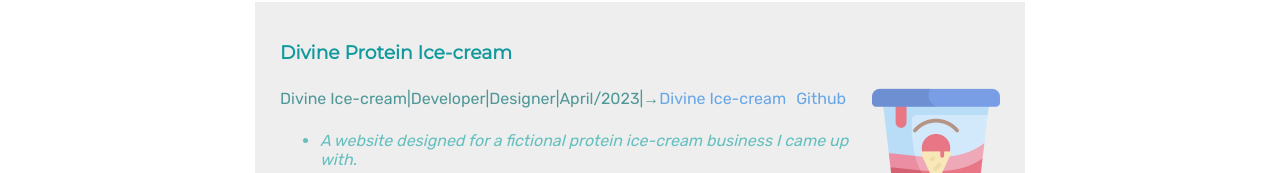
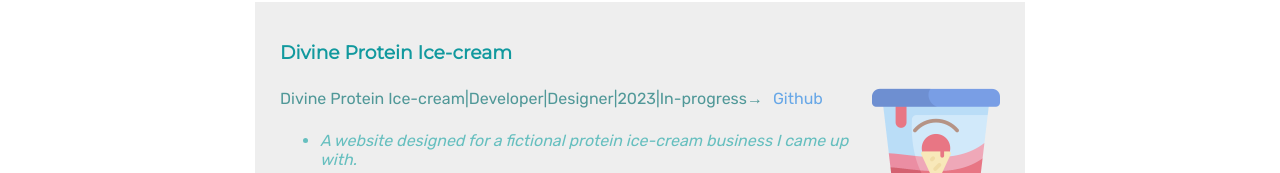
Before and after one commit to RaveBlue/mysite, a React (Create React App) app: page /Portfolio in a window 1280 px wide. Shown: the part 2557-2730 px from the top of the page. Built offline with nearby package versions, Linux system fonts and the light colour scheme.

Commit message:
portfolio updates

```diff
--- a/src/components/Portfolio.js
+++ b/src/components/Portfolio.js
@@ -216,11 +216,14 @@ const Portfolio = () => {
         <h3>Divine Protein Ice-cream</h3>
         <img className="image" src={icecream} alt="icecream" />
         <p className="select1">
-          Divine Ice-cream|Developer|Designer|April/2023|&rarr;
-          <Link className="weblink" to="" target="_blank">
-            Divine Ice-cream
-          </Link>
-          <Link className="weblink1" to="" target="_blank">
+          Divine Protein Ice-cream|Developer|Designer|2023|In-progress&rarr;
+          {/*<Link className="weblink" to="" target="_blank">
+            Divine Ice-cream</Link>*/}
+          <Link
+            className="weblink1"
+            to="https://github.com/RaveBlue/ice-cream-design.git"
+            target="_blank"
+          >
             Github
           </Link>
         </p>
```
